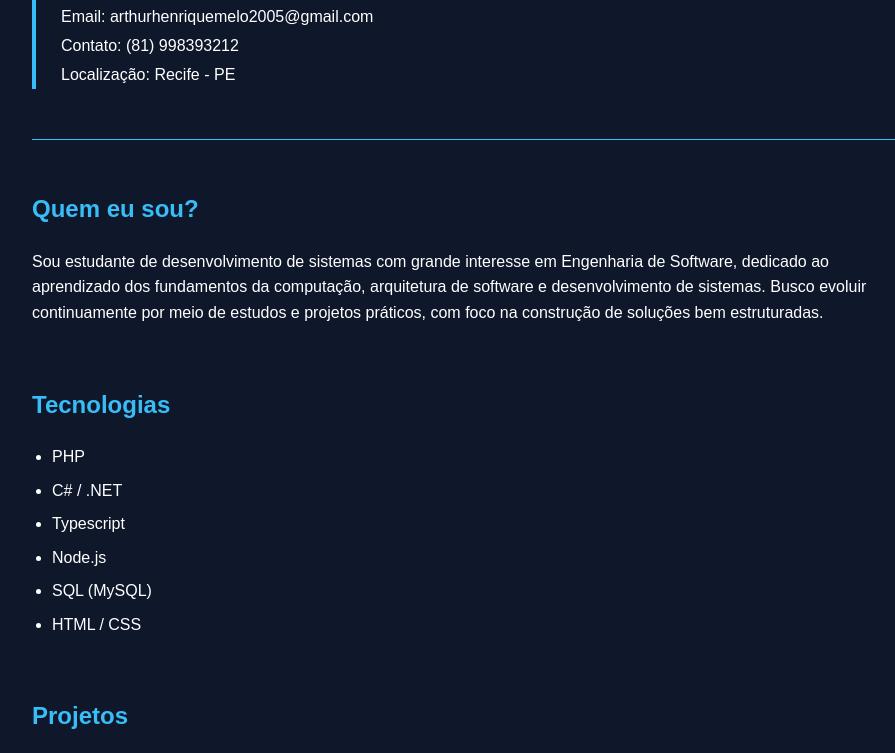
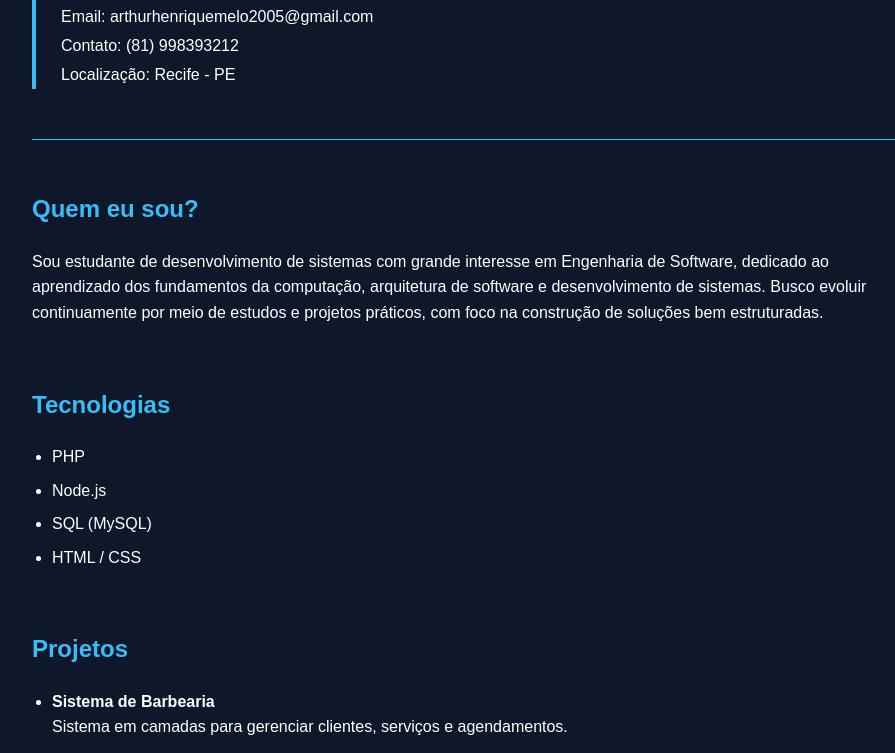
Before and after one commit to arthurhenriquemelo2005/curriculo, a plain HTML site: page index.html in a window 1280 px wide. Shown: the part 342-1095 px from the top of the page, without its empty margins (88-983 px from the left). Drawn offline with Linux system fonts and the light colour scheme.

Commit message:
Update index.html

```diff
--- a/index.html
+++ b/index.html
@@ -48,8 +48,6 @@
                 <ul>
 
                     <li>PHP</li>
-                    <li>C# / .NET</li>
-                    <li>Typescript</li>
                     <li>Node.js</li>
                     <li>SQL (MySQL)</li>
                     <li>HTML / CSS</li>
```
